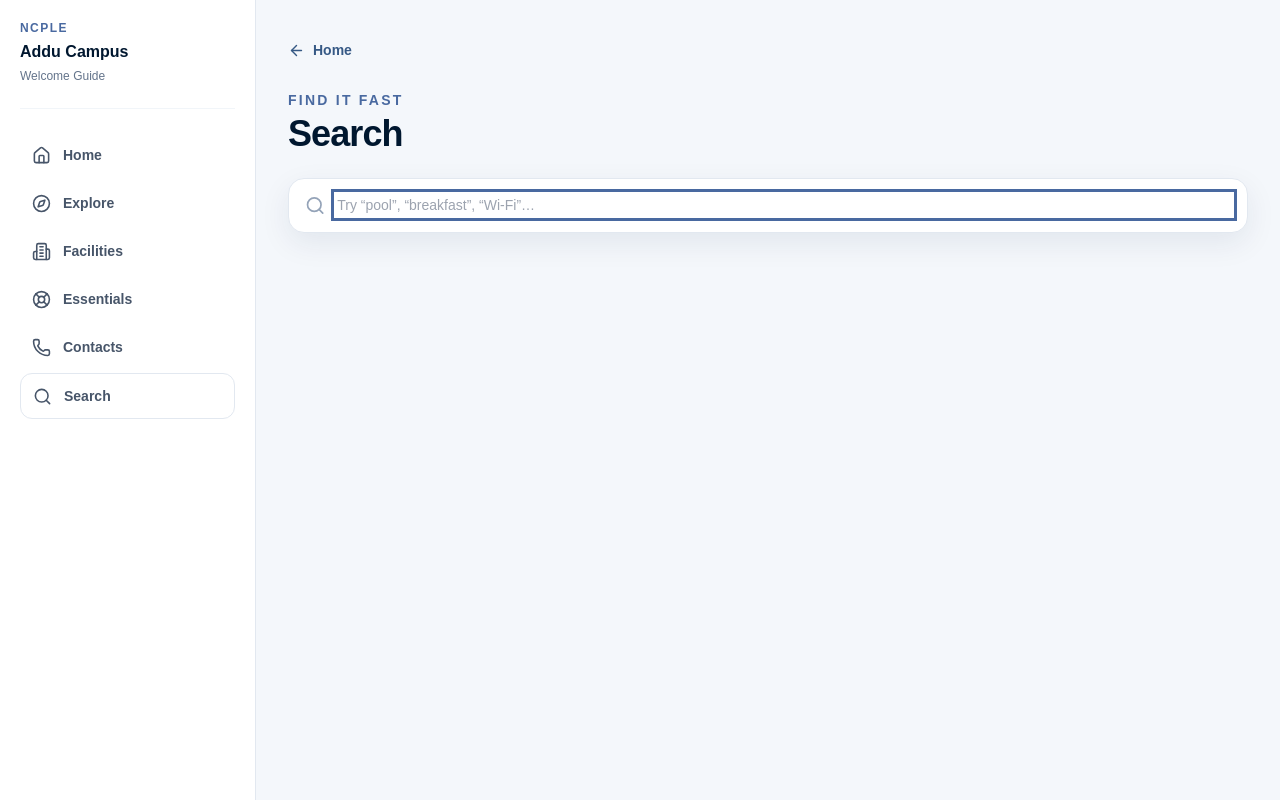
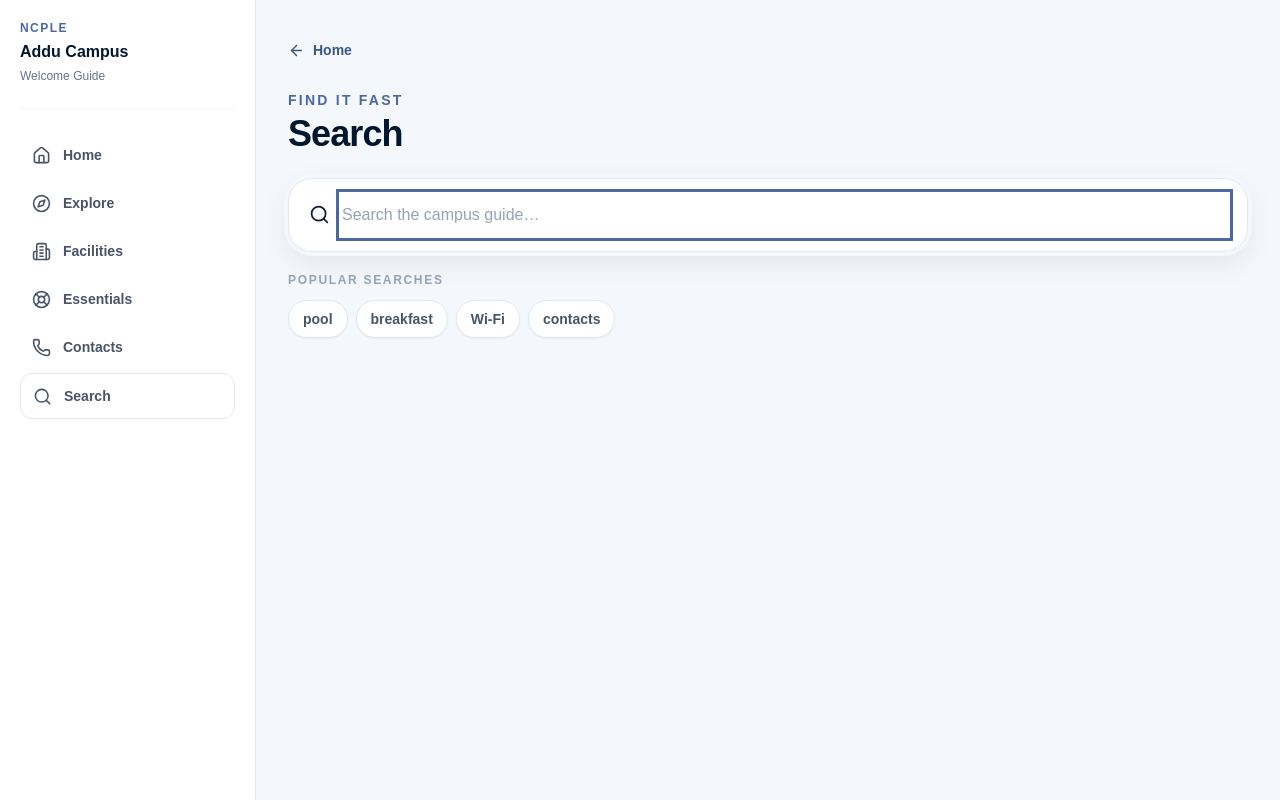
Before and after one commit to fathimathasmaa-sudo/ncple-addu-campus-guide, a Next.js app: page /search in a window 1280 px wide. Built offline with nearby package versions, Linux system fonts and the light colour scheme.

Commit message:
polish: improve search experience

```diff
--- a/app/search/page.tsx
+++ b/app/search/page.tsx
@@ -1,4 +1,41 @@
 "use client";
-import {useMemo,useState} from "react";import Link from "next/link";import {Search as SearchIcon,ArrowRight} from "lucide-react";import {PageShell} from "@/components/PageShell";
-const records=[['/map','Campus Map','map admin building guest house dining swimming pool sports entertainment smoking mosque police shop'],['/dining','Dining Information','breakfast lunch dinner 07:00 09:00 12:00 14:00 19:00 21:00 mess cafeteria'],['/accommodation','Your Accommodation','room belongings electricity water maintenance Edhuru Hiya Guest House'],['/pool','Swimming Pool','pool swimming 06:00 19:00 rules buddy'],['/entertainment','Entertainment & Common Room','pool karaoke carrom games 08:00 23:00'],['/wifi','Wi-Fi & Communication','PII-Guest guest room information envelope'],['/safety','Safety & Security','safety security surroundings staff security personnel'],['/contacts','Important Contacts','doctor security campus contact emergency'],['/checkout','Before You Check Out','checkout belongings keys access cards departure arrangements'],['/smoking','Smoking Area','smoking Edhuru Hiya 1 Hut designated area'],['/police-shop','Police Shop','cosmetics toiletries snacks 09:00 13:00 21:00 23:00'],['/access','Entering & Leaving the Campus','gate officer identification entry exit register main emergency gate']] as const;
-export default function Search(){const [q,setQ]=useState('');const results=useMemo(()=>{const n=q.trim().toLowerCase();return n?records.filter(([,t,x])=>`${t} ${x}`.toLowerCase().includes(n)):[]},[q]);return <PageShell title="Search" eyebrow="Find it fast"><div className="mt-6 flex items-center gap-3 rounded-2xl border border-slate-200 bg-white px-4 py-4 shadow-soft"><SearchIcon className="text-slate-400" size={21}/><input autoFocus value={q} onChange={e=>setQ(e.target.value)} placeholder="Try “pool”, “breakfast”, “Wi-Fi”…" className="w-full bg-transparent text-sm outline-none"/></div><div className="mt-5 space-y-3">{q&&results.length===0&&<div className="rounded-2xl bg-white p-5 text-sm text-slate-500">No matching guide section found.</div>}{results.map(([href,title,text])=><Link key={href} href={href} className="flex items-center justify-between rounded-2xl border border-slate-200 bg-white p-5 shadow-soft"><div><p className="font-semibold text-slate-900">{title}</p><p className="mt-1 text-sm text-slate-500">{text}</p></div><ArrowRight size={18} className="text-slate-400"/></Link>)}</div></PageShell>}
+import {useMemo,useState} from "react";
+import Link from "next/link";
+import {Search as SearchIcon,ArrowRight,Clock3,MapPinned,Phone,Wifi,ShieldCheck,ClipboardCheck} from "lucide-react";
+import {PageShell} from "@/components/PageShell";
+
+const records=[
+ ['/map','Campus Map','Find key campus locations at a glance.','map admin building guest house dining swimming pool sports entertainment smoking mosque police shop',MapPinned],
+ ['/dining','Dining Information','Meal times and dining locations.','breakfast lunch dinner 07:00 09:00 12:00 14:00 19:00 21:00 mess cafeteria',Clock3],
+ ['/accommodation','Your Accommodation','Room guidance and practical stay information.','room belongings electricity water maintenance Edhuru Hiya Guest House',ClipboardCheck],
+ ['/pool','Swimming Pool','Hours, safety rules and pool guidance.','pool swimming 06:00 19:00 rules buddy',ShieldCheck],
+ ['/entertainment','Entertainment & Common Room','Facilities, hours and shared-space guidance.','pool karaoke carrom games 08:00 23:00',ClipboardCheck],
+ ['/wifi','Wi-Fi & Communication','Guest Wi-Fi information.','PII-Guest guest room information envelope',Wifi],
+ ['/safety','Safety & Security','Campus safety and security guidance.','safety security surroundings staff security personnel',ShieldCheck],
+ ['/contacts','Important Contacts','Campus, medical and emergency contacts.','doctor security campus contact emergency',Phone],
+ ['/checkout','Before You Check Out','A quick checklist before departure.','checkout belongings keys access cards departure arrangements',ClipboardCheck],
+ ['/smoking','Smoking Area','Designated smoking area and rules.','smoking Edhuru Hiya 1 Hut designated area',ShieldCheck],
+ ['/police-shop','Police Shop','Shop location, hours and essentials.','cosmetics toiletries snacks 09:00 13:00 21:00 23:00',ClipboardCheck],
+ ['/access','Entering & Leaving the Campus','Gate and entry/exit guidance.','gate officer identification entry exit register main emergency gate',MapPinned]
+] as const;
+
+export default function Search(){
+ const [q,setQ]=useState('');
+ const results=useMemo(()=>{const n=q.trim().toLowerCase();return n?records.filter(([,t,x,keywords])=>`${t} ${x} ${keywords}`.toLowerCase().includes(n)):[]},[q]);
+ const suggestions=['pool','breakfast','Wi-Fi','contacts'];
+ return <PageShell title="Search" eyebrow="Find it fast">
+   <div className="mt-6 rounded-3xl border border-slate-200 bg-white p-3 shadow-soft focus-within:border-ncple-300 focus-within:ring-4 focus-within:ring-ncple-50">
+     <div className="flex items-center gap-3 px-2 py-1">
+       <SearchIcon className="shrink-0 text-ncple-600" size={21}/>
+       <input autoFocus value={q} onChange={e=>setQ(e.target.value)} placeholder="Search the campus guide…" aria-label="Search the campus guide" className="min-w-0 flex-1 bg-transparent py-2 text-base text-slate-900 outline-none placeholder:text-slate-400"/>
+       {q&&<button type="button" onClick={()=>setQ('')} className="rounded-lg px-2 py-1 text-xs font-semibold text-slate-500 hover:bg-slate-100" aria-label="Clear search">Clear</button>}
+     </div>
+   </div>
+   {!q&&<div className="mt-5"><p className="text-xs font-bold uppercase tracking-[.14em] text-slate-400">Popular searches</p><div className="mt-3 flex flex-wrap gap-2">{suggestions.map(s=><button key={s} type="button" onClick={()=>setQ(s)} className="rounded-full border border-slate-200 bg-white px-3.5 py-2 text-sm font-semibold text-slate-600 shadow-sm transition hover:border-ncple-300 hover:bg-ncple-50 hover:text-ncple-800">{s}</button>)}</div></div>}
+   {q&&<div className="mt-6 flex items-center justify-between"><p className="text-sm font-semibold text-slate-700">{results.length} {results.length===1?'result':'results'}</p><button type="button" onClick={()=>setQ('')} className="text-sm font-semibold text-ncple-700">Clear</button></div>}
+   <div className="mt-4 space-y-3">
+    {q&&results.length===0&&<div className="rounded-2xl border border-dashed border-slate-300 bg-white p-8 text-center"><div className="mx-auto flex h-12 w-12 items-center justify-center rounded-2xl bg-slate-100 text-slate-500"><SearchIcon size={22}/></div><p className="mt-4 font-semibold text-slate-900">No matching guide section</p><p className="mt-1 text-sm text-slate-500">Try a broader term such as “pool”, “food”, “room” or “contact”.</p></div>}
+    {results.map(([href,title,description,,Icon])=><Link key={href} href={href} className="group flex items-center gap-4 rounded-2xl border border-slate-200 bg-white p-4 shadow-soft transition hover:-translate-y-0.5 hover:border-ncple-300 hover:shadow-md focus-visible:ring-2 focus-visible:ring-ncple-500 sm:p-5"><div className="flex h-11 w-11 shrink-0 items-center justify-center rounded-xl bg-ncple-50 text-ncple-700 group-hover:bg-ncple-100"><Icon size={20}/></div><div className="min-w-0 flex-1"><p className="font-semibold text-slate-900">{title}</p><p className="mt-1 text-sm leading-5 text-slate-500">{description}</p></div><ArrowRight size={18} className="shrink-0 text-slate-300 transition group-hover:translate-x-0.5 group-hover:text-ncple-600"/></Link>)}
+   </div>
+ </PageShell>
+}
```
